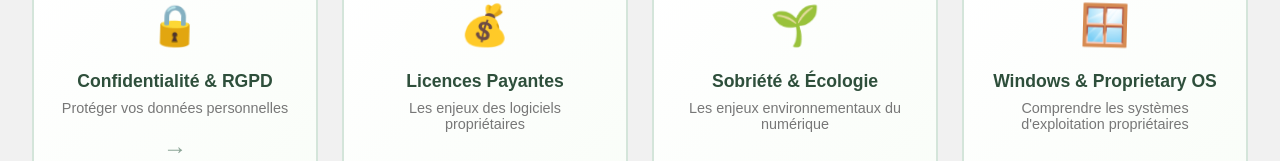
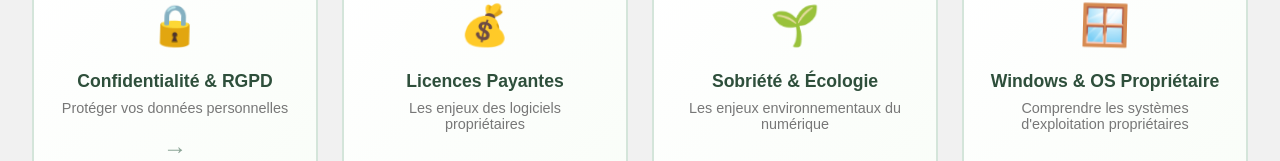
Before and after one commit to Quoicouteam/Nird, a Vue app: page / in a window 1280 px wide. Shown: the part 1402-1563 px from the top of the page. Built offline with nearby package versions, Linux system fonts and the light colour scheme.

Commit message:
fix - update button label to French and add external URL handling in skill tree

```diff
--- a/src/components/SkillTree/SkillTreeData.json
+++ b/src/components/SkillTree/SkillTreeData.json
@@ -60,7 +60,8 @@
       "subtitle": "Visualizer",
       "route": "/page/audio-visualizer",
       "parent": "presentation",
-      "special": "sprout"
+      "special": "sprout",
+      "externalUrl": "https://quoicouteam.github.io/Audio-Visualizer/"
     }
   ]
 }
--- a/src/components/SkillTree/SkillTreeView.vue
+++ b/src/components/SkillTree/SkillTreeView.vue
@@ -75,7 +75,13 @@
 
 function handleNodeClick(node) {
   if (isPageUnlocked(node.id)) {
-    emit('node-click', node)
+    // Si le nœud a une URL externe, ouvrir dans un nouvel onglet
+    if (node.externalUrl) {
+      window.open(node.externalUrl, '_blank', 'noopener,noreferrer')
+    } else {
+      // Sinon, navigation interne normale
+      emit('node-click', node)
+    }
   }
 }
 
--- a/src/components/TreeViews/PresentationNird.vue
+++ b/src/components/TreeViews/PresentationNird.vue
@@ -114,7 +114,7 @@
 
           <button class="choice-button" @click="chooseNext('windows')">
             <span class="choice-icon">🪟</span>
-            <span class="choice-title">Windows & Proprietary OS</span>
+            <span class="choice-title">Windows & OS Propriétaire</span>
             <span class="choice-desc">Comprendre les systèmes d'exploitation propriétaires</span>
             <span class="choice-arrow">→</span>
           </button>
```
